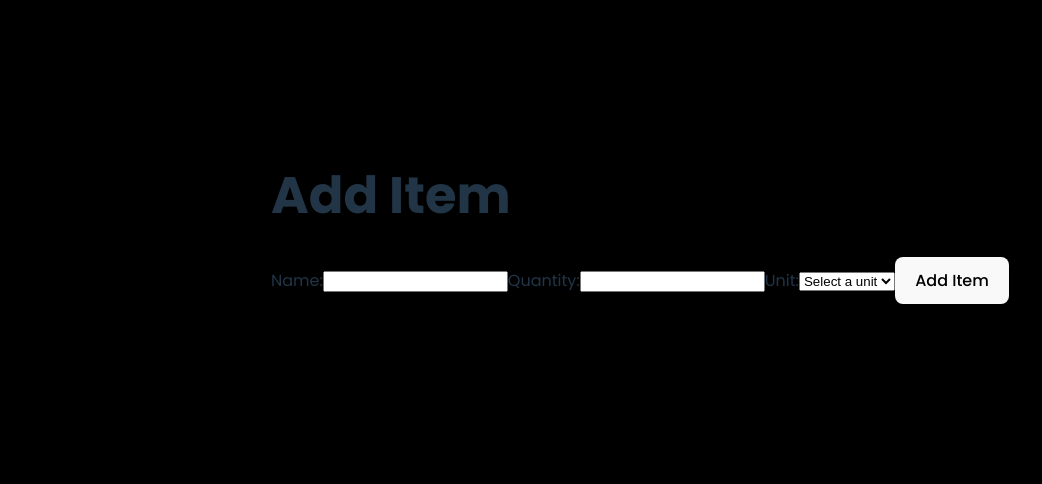
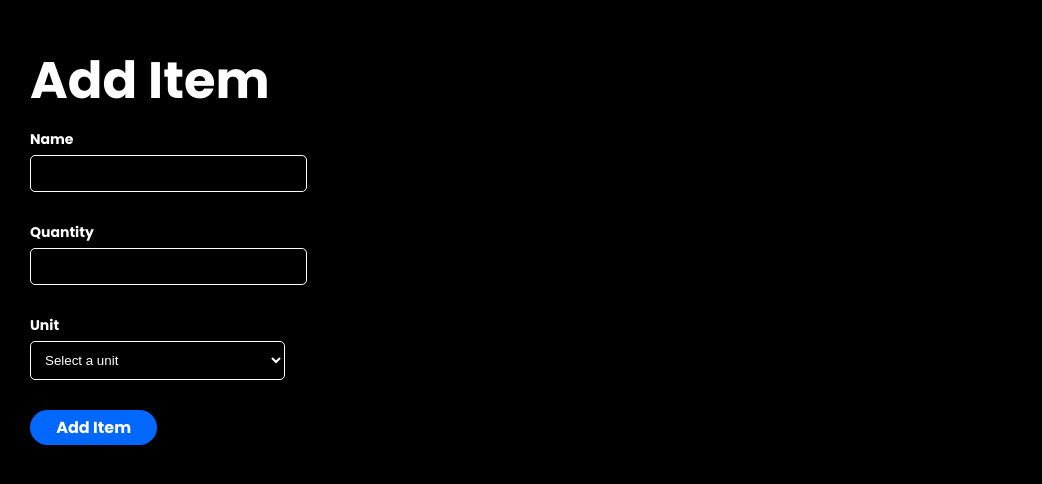
Before and after one commit to Abdulla-ALheela/shop-and-stock-front-end, a React (Vite) app: page /lists/1/items/add in a window 1280 px wide. Shown: the part 182-666 px from the top of the page, without its empty margins (0-1042 px from the left). Built offline with nearby package versions, Linux system fonts and the light colour scheme; no server answers.

Commit message:
added css to add item form

```diff
--- /dev/null
+++ b/src/components/AddItemForm/AddItemForm.css
@@ -0,0 +1,74 @@
+:root{
+    --text-size:15px;
+}
+
+.item-form-main {
+    margin-left: auto;
+    margin-right: 0;
+    width: fit-content;
+    position: absolute;
+    left: 15px;
+    top:200px
+}
+
+.submit-button {
+    width: 50%;
+    padding: 5px;
+    background-color: #0068FF;
+    color: white;
+    border: none;
+    border-radius: 20px;
+    font-weight: bold;
+    cursor: pointer;
+    margin-top: 15px;
+    margin-left:var(--text-size) ;
+    display: flex;
+    align-content: left;
+    align-items: left;
+    justify-content: center;
+    justify-items: left;
+}
+
+.submit-button:hover {
+    background-color: #0460eae3;
+}
+
+.item-form-label {
+    display: block;
+    color: white;
+    font-size: 14px;
+    text-align: left;
+    margin-bottom: 5px;
+    font-weight: bold;
+    margin-left:var(--text-size) ;
+    display: flex !important;
+    justify-content: flex-start !important;
+    left: 0;
+}
+
+.item-form-input {
+    width: 100%;
+    padding: 10px;
+    border: 1px solid white;
+    border-radius: 5px;
+    background-color: black;
+    color: white;
+    outline: none;
+    margin-bottom: 30px;
+    margin-left:var(--text-size)  ;
+    text-align: left;
+    display: flex;
+    justify-content: flex-start !important;
+    left: 0 !important;
+
+}
+
+.item-form-title{
+    color: white;
+    margin-bottom: 20px;
+    margin-left:var(--text-size);
+    text-align: left;
+    display: flex;
+    justify-content: flex-start !important;
+    left: 0 !important;
+}
--- a/src/components/AddItemForm/AddItemForm.jsx
+++ b/src/components/AddItemForm/AddItemForm.jsx
@@ -3,7 +3,7 @@
 import { useState } from 'react';
 import { useNavigate, useParams } from 'react-router';
 import * as itemService from '../../services/ItemService';
-
+import "../AddItemForm/AddItemForm.css"
 const AddItemForm = () => {
   const { listId } = useParams();
   const navigate = useNavigate();
@@ -26,24 +26,28 @@ const AddItemForm = () => {
   };
 
   return (
+    <main className="item-form-main">
     <form onSubmit={handleSubmit}>
-      <h1>Add Item</h1>
-      <label>Name:
+      <h1 className="item-form-title">Add Item</h1>
+      <label className="item-form-label">Name</label>
         <input
+        className="item-form-input"
           type="text"
           value={itemData.name}
           onChange={(e) => setItemData({ ...itemData, name: e.target.value })}
         />
-      </label>
-      <label>Quantity:
+
+      <label className="item-form-label">Quantity</label>
         <input
+         className="item-form-input"
           type="number"
           value={itemData.quantity}
           onChange={(e) => setItemData({ ...itemData, quantity: e.target.value })}
         />
-      </label>
-      <label>Unit:
+
+      <label className="item-form-label">Unit</label>
         <select
+         className="item-form-input"
           value={itemData.unit}
           onChange={(e) => setItemData({ ...itemData, unit: e.target.value })}
         >
@@ -55,9 +59,10 @@ const AddItemForm = () => {
           <option value="piece">piece</option>
           <option value="box">box</option>
         </select>
-      </label>
-      <button type="submit">Add Item</button>
+
+      <button className="submit-button" type="submit">Add Item</button>
     </form>
+    </main>
   );
 };
 
--- a/src/components/NavBar/NavBar.jsx
+++ b/src/components/NavBar/NavBar.jsx
@@ -18,11 +18,13 @@ const NavBar = () => {
 				<ul className={styles.navList}>
 					<li><Link to="/" className={styles.logo}>SHOP&STOCK</Link></li>
 					<div className={styles.navCenter}>
+					<li><Link to="/" className={styles.navItem}>Home</Link></li>
 					<li><Link to='/lists/inventory' className={styles.navItem}>Inventory Lists</Link></li>
 					<li><Link to='/lists/purchase' className={styles.navItem}>Purchase Lists</Link></li>
 					<li><Link to='/lists/new' className={styles.navItem}>New List</Link></li>
 					</div>
 					<li><Link to="/" onClick={handleSignOut} className={styles.signOut}>Sign Out</Link></li>
+
 				</ul>
 			) : (
 				<ul>
--- a/src/components/PurchaseLists/PurchaseLists.jsx
+++ b/src/components/PurchaseLists/PurchaseLists.jsx
@@ -7,6 +7,7 @@ const PurchaseLists = (props) => {
 
   return (
     <main>
+      <h1 >Purchase List</h1>
       {props.lists.filter(list => list.listType === "Purchase list" && list.owner._id === user._id ).map((list) => (
         <article key={list._id}>
           <header>
```
